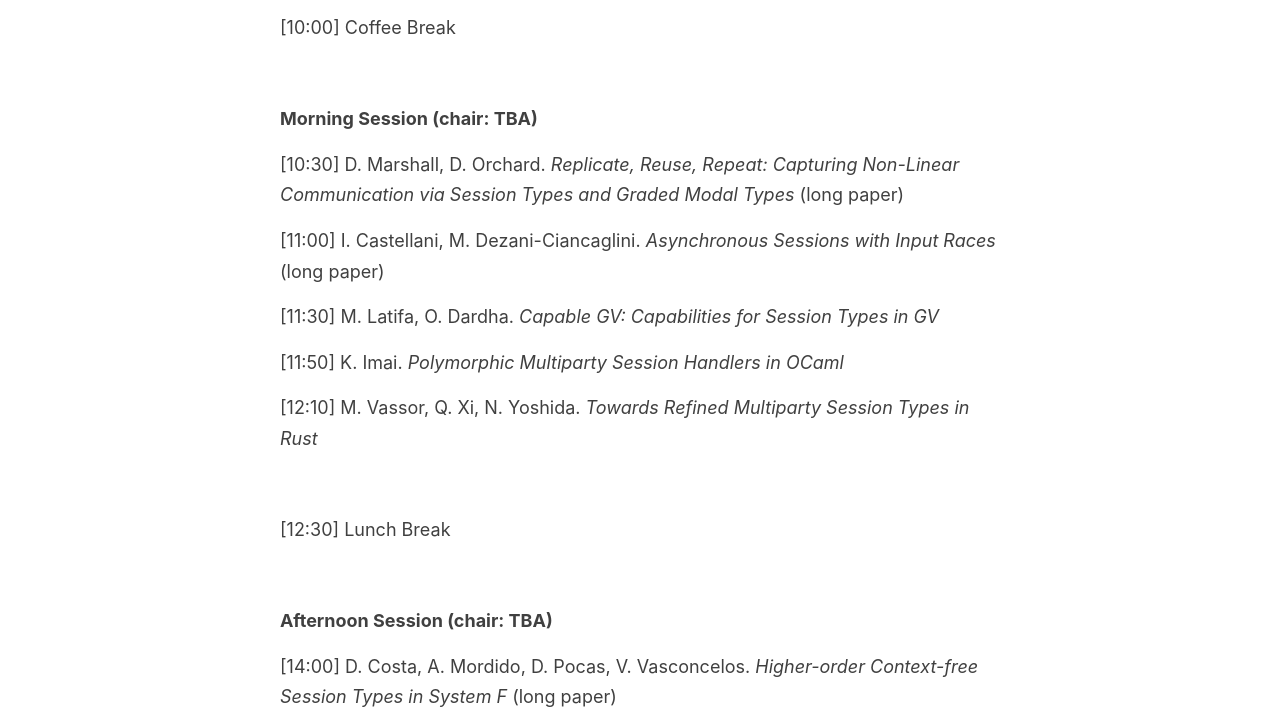
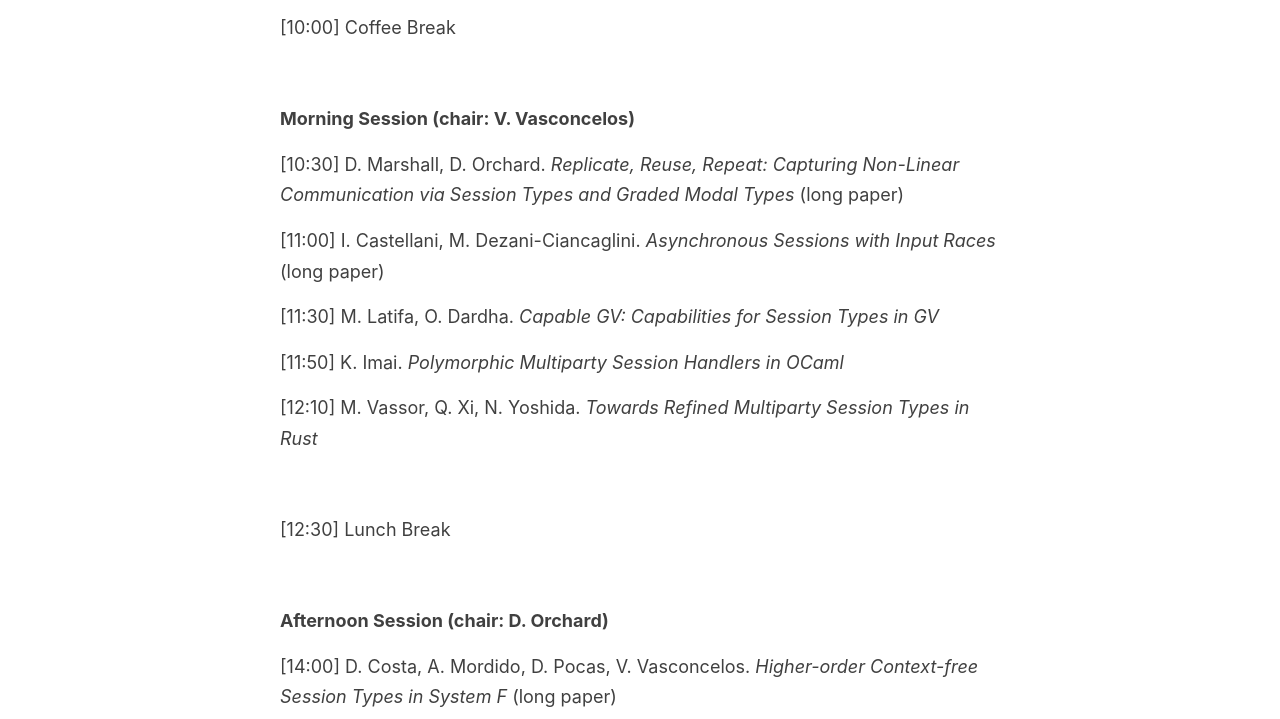
Before and after one commit to places-workshop/2022, a Jekyll site: the page built from _pages/programme.md, in a window 1280 px wide. Shown: the part 613-1332 px from the top of the page. Built offline with Jekyll 4.4.1, drawn with Linux system fonts in a browser that asks for light colours.

Commit message:
programme update

```diff
--- a/_pages/programme.md
+++ b/_pages/programme.md
@@ -59,7 +59,7 @@ on smart contract implementation.
 
 <BR>
 
-**Morning Session (chair: TBA)**
+**Morning Session (chair: V. Vasconcelos)**
 
 [10:30]  D. Marshall, D. Orchard. _Replicate, Reuse, Repeat: Capturing Non-Linear Communication via Session Types and Graded Modal Types_ (long paper)
 
@@ -79,7 +79,7 @@ on smart contract implementation.
 <BR>
 
 
-**Afternoon Session (chair: TBA)**
+**Afternoon Session (chair: D. Orchard)**
 
 [14:00] D. Costa, A. Mordido, D. Pocas, V. Vasconcelos. _Higher-order Context-free Session Types in System F_ (long paper)
 
```
